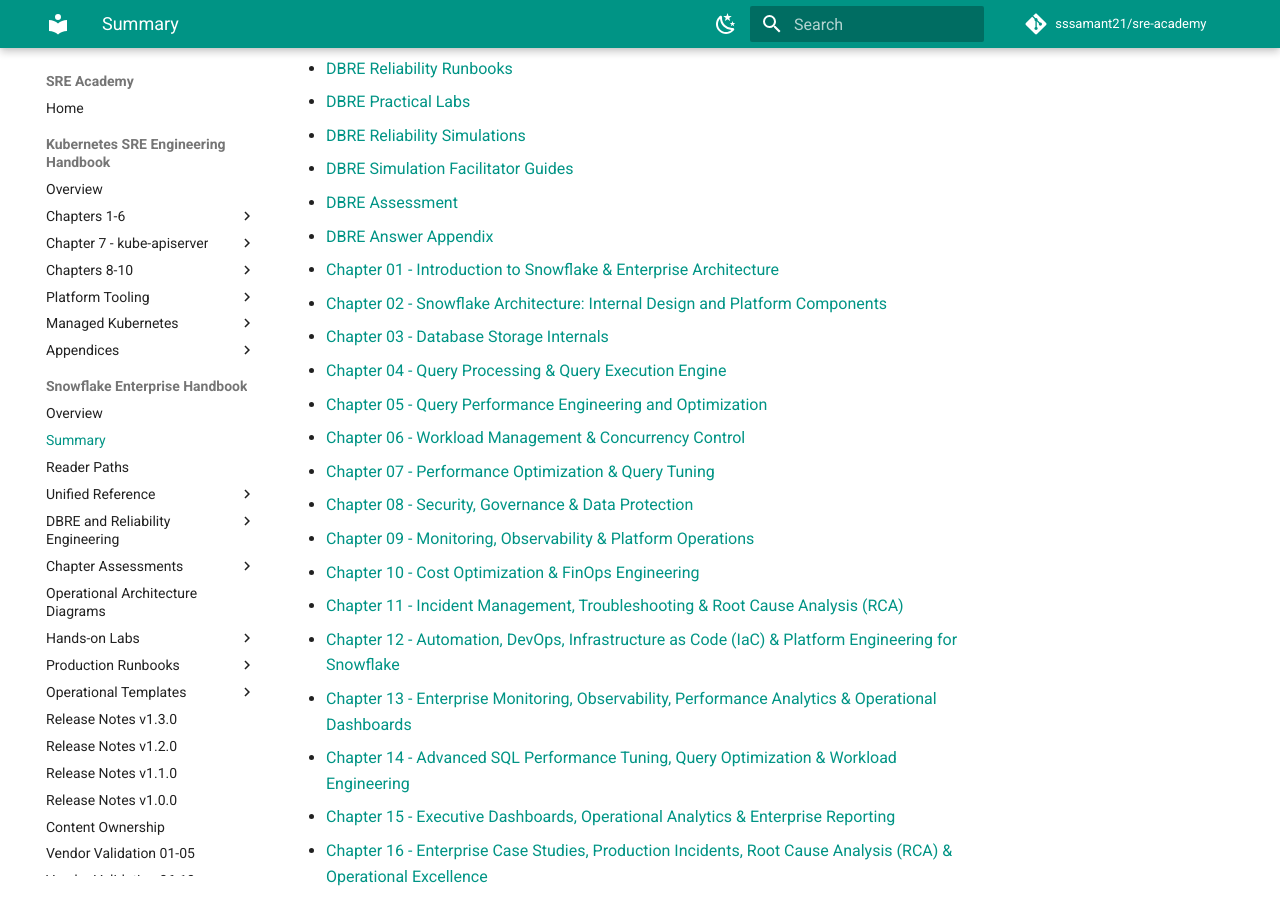
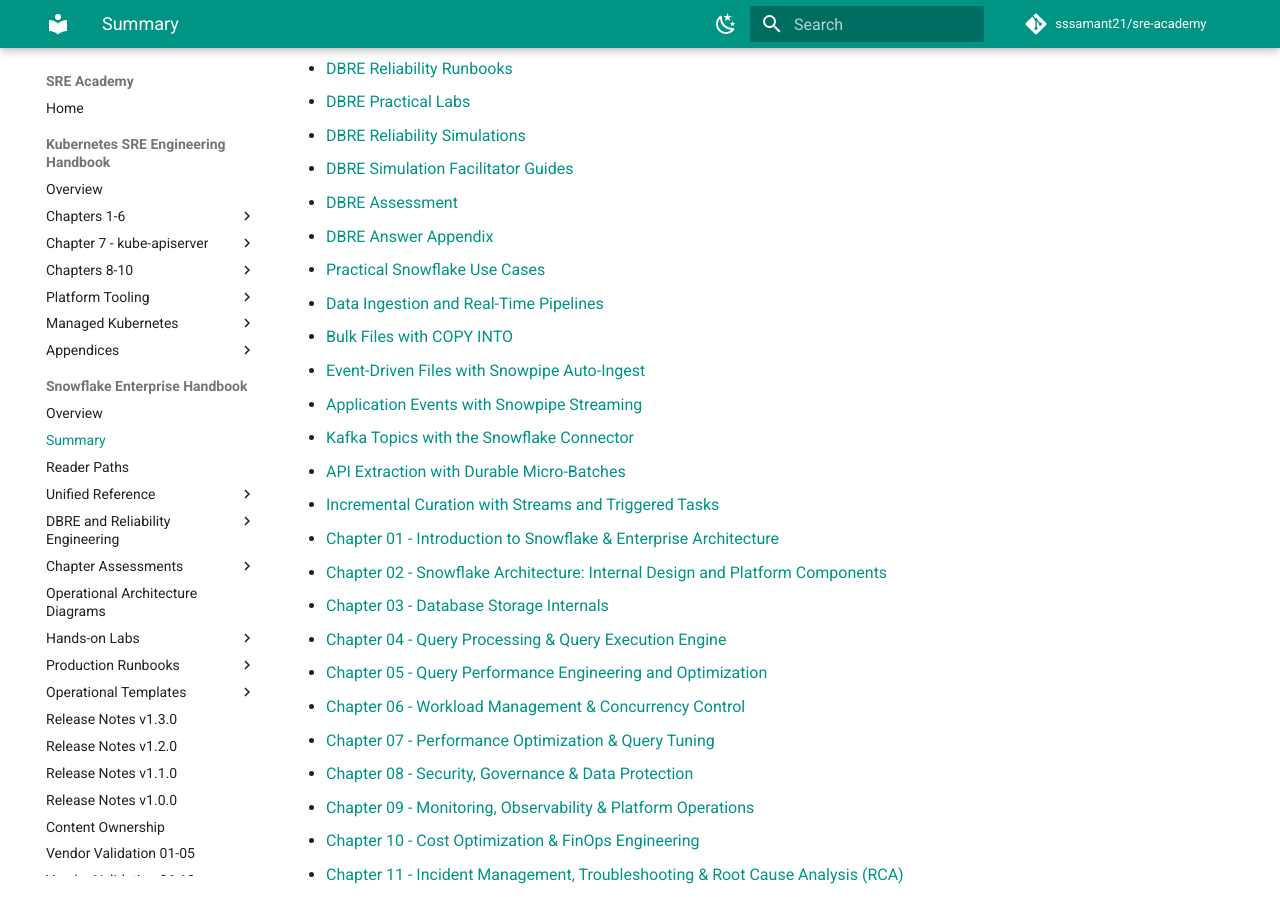
Before and after one commit to sssamant21/sre-academy, an MkDocs documentation site: the page built from docs/books/snowflake/summary.md, in a window 1280 px wide and 900 px high, scrolled down 695 px. Built offline with MkDocs 1.6.1 and Material for MkDocs 9.7.7, drawn with Linux system fonts in a browser that asks for light colours; comment, search, counter and statistics services are not loaded.

Commit message:
docs(snowflake): link v1.4 practical use cases

```diff
--- a/docs/books/snowflake/summary.md
+++ b/docs/books/snowflake/summary.md
@@ -23,6 +23,14 @@
 - [DBRE Simulation Facilitator Guides](dbre/simulations/facilitator-guides/index.md)
 - [DBRE Assessment](dbre/assessments/index.md)
 - [DBRE Answer Appendix](dbre/assessments/answers/index.md)
+- [Practical Snowflake Use Cases](use-cases/index.md)
+- [Data Ingestion and Real-Time Pipelines](use-cases/ingestion/index.md)
+- [Bulk Files with COPY INTO](use-cases/ingestion/bulk-copy.md)
+- [Event-Driven Files with Snowpipe Auto-Ingest](use-cases/ingestion/snowpipe-auto-ingest.md)
+- [Application Events with Snowpipe Streaming](use-cases/ingestion/snowpipe-streaming.md)
+- [Kafka Topics with the Snowflake Connector](use-cases/ingestion/kafka-connector.md)
+- [API Extraction with Durable Micro-Batches](use-cases/ingestion/api-microbatch.md)
+- [Incremental Curation with Streams and Triggered Tasks](use-cases/ingestion/streams-triggered-tasks.md)
 
 - [Chapter 01 - Introduction to Snowflake & Enterprise Architecture](chapter-01/README.md)
 - [Chapter 02 - Snowflake Architecture: Internal Design and Platform Components](chapter-02/README.md)
```
